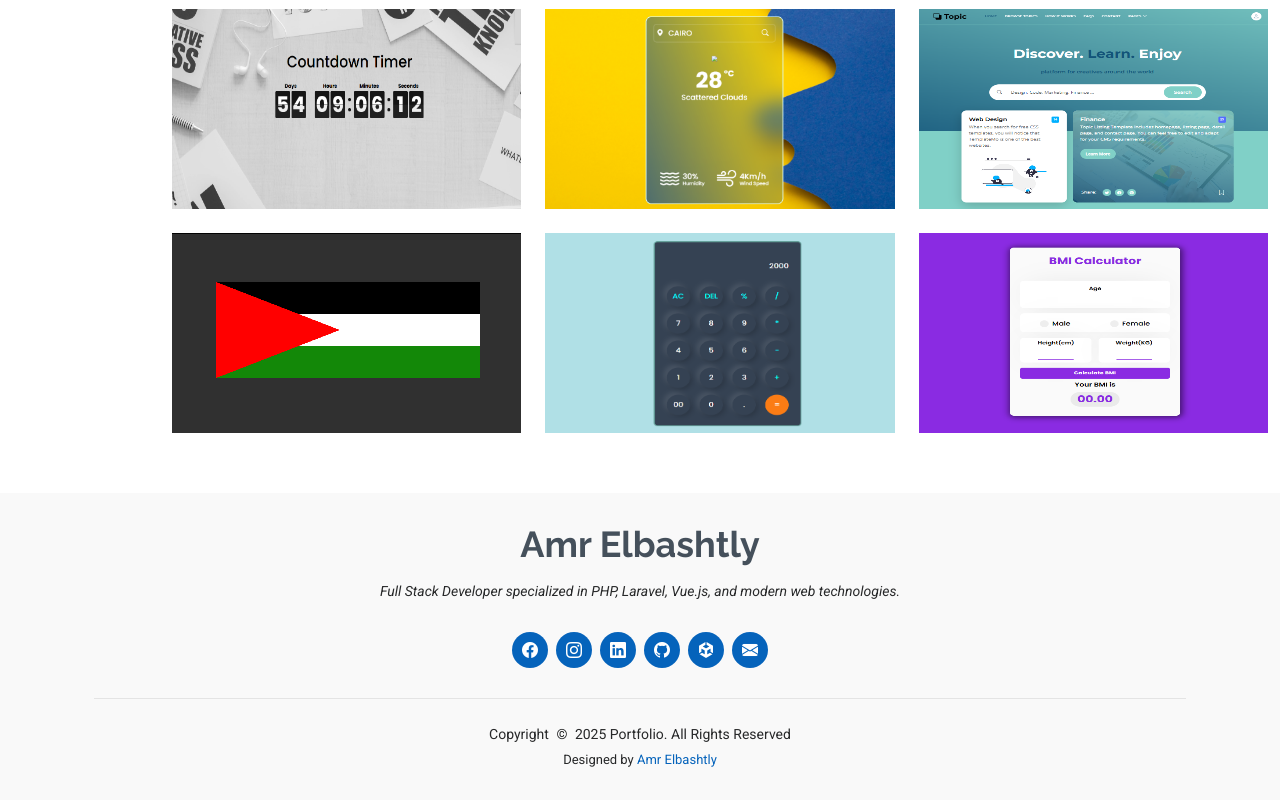
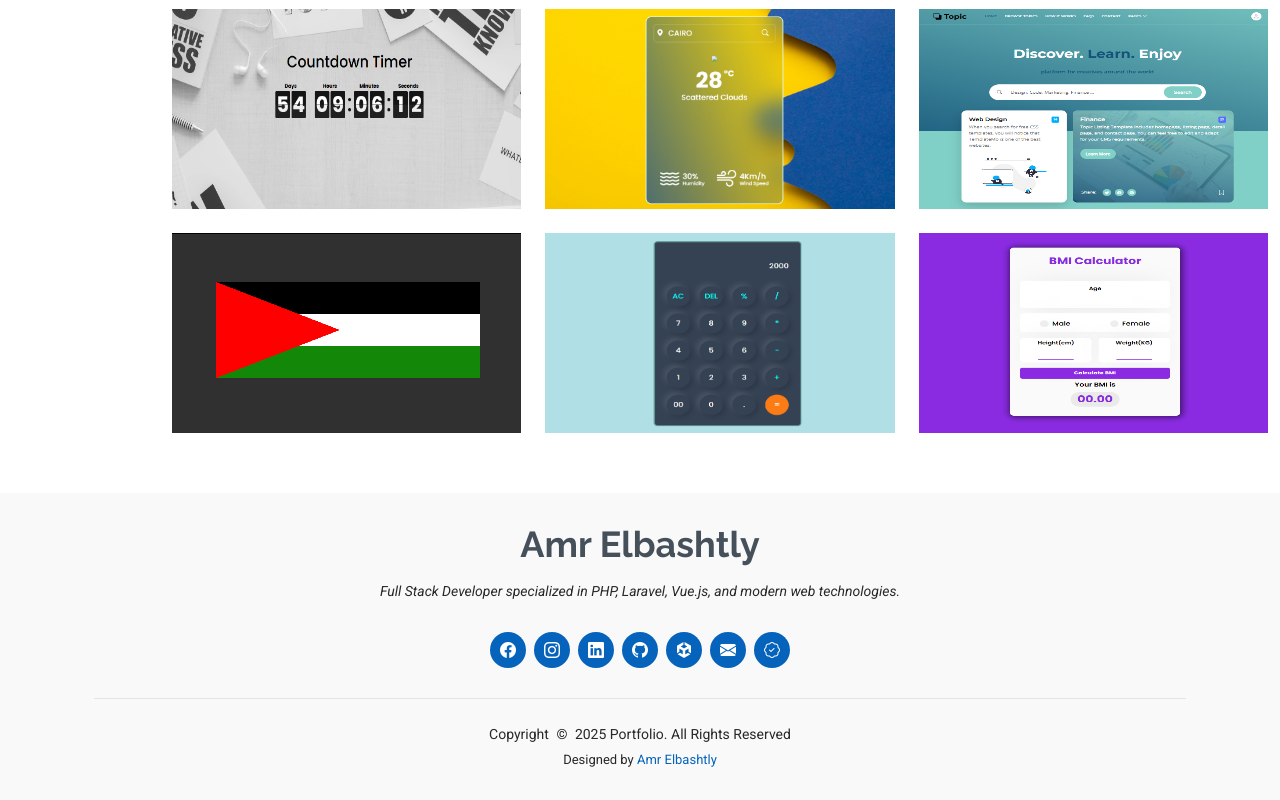
Before and after one commit to AmrAhmed111/My-Portfolio, a plain HTML site: page viewMorePorjects.html in a window 1280 px wide. Shown: the part 1238-2038 px from the top of the page. Drawn offline with Linux system fonts and the light colour scheme.

Commit message:
Upload File

```diff
--- a/viewMorePorjects.html
+++ b/viewMorePorjects.html
@@ -305,6 +305,7 @@
                     target="_blank"
                     title="Contact Me"><i class="bi bi-envelope-fill gmail-icon"></i>
                 </a>
+                <a href="certification.html"><i class="bi bi-patch-check"></i></a>
             </div>
             <div class="container">
                 <div class="copyright">
```
Also changed, not shown: index.html (+2 -0 lines).
